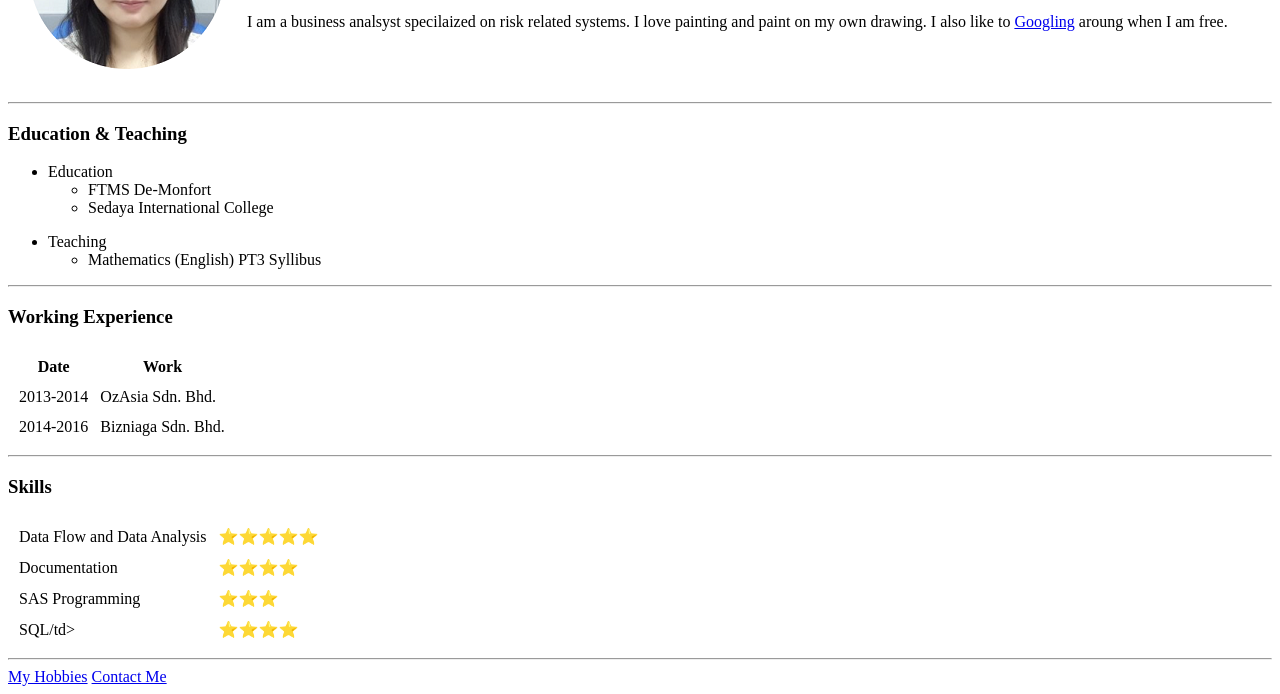
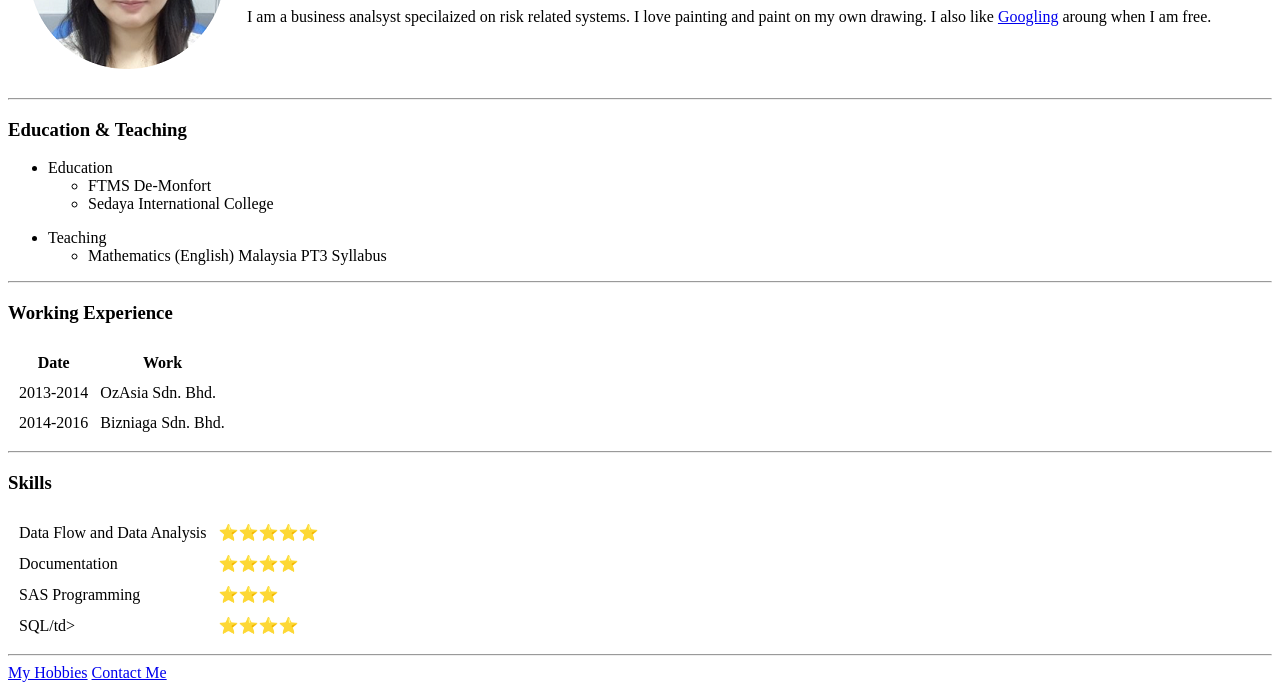
Before and after one commit to cmingyin/cv, a plain HTML site: page index.html in a window 1280 px wide. Shown: the part 156-850 px from the top of the page. Drawn offline with Linux system fonts and the light colour scheme.

Commit message:
Grammar Correction syllabus

```diff
--- a/index.html
+++ b/index.html
@@ -1,4 +1,3 @@
-<!DOCTYPE html>
 <html lang="en" dir="ltr">
 
 <head>
@@ -12,7 +11,7 @@
       <td><img src="images/mingyin-circle.png" alt="ming yin profile picture"></td>
       <td><h1>Ming Yin, Choo</h1>
       <p><stro>Freelancer</stro> - Data Analysis & Web Development</p>
-      <p>I am a business analsyst specilaized on risk related systems. I love painting and paint on my own drawing. I also like to <a href="https://www.google.com/">Googling</a> aroung when I am free.</p></td>
+      <p>I am a business analsyst specilaized on risk related systems. I love painting and paint on my own drawing. I also like <a href="https://www.google.com/">Googling</a> aroung when I am free.</p></td>
     </tr>
   </table>
   <hr>
@@ -25,7 +24,7 @@
   </ul>
   <ul><li>Teaching</li>
     <ul>
-      <li>Mathematics (English) PT3 Syllibus </li>
+      <li>Mathematics (English) Malaysia PT3 Syllabus </li>
     </ul>
   </ul>
 
```
